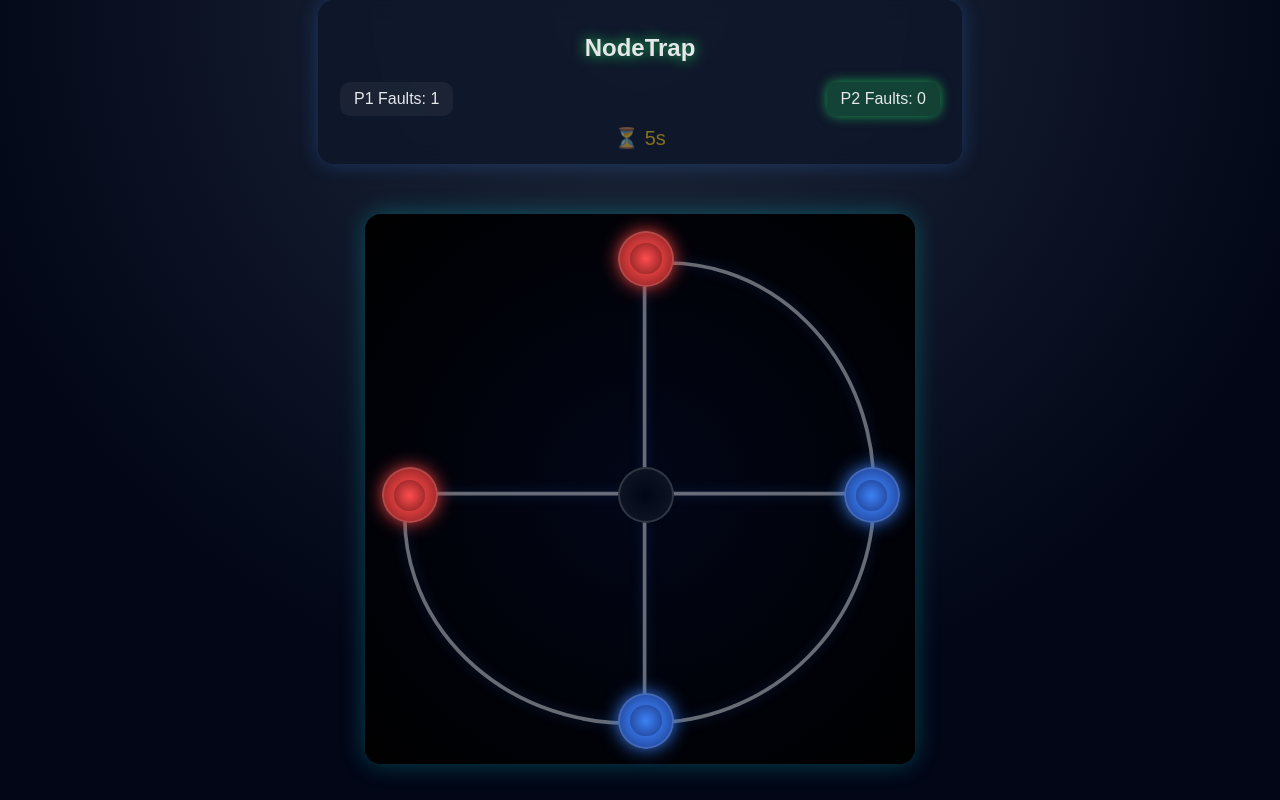
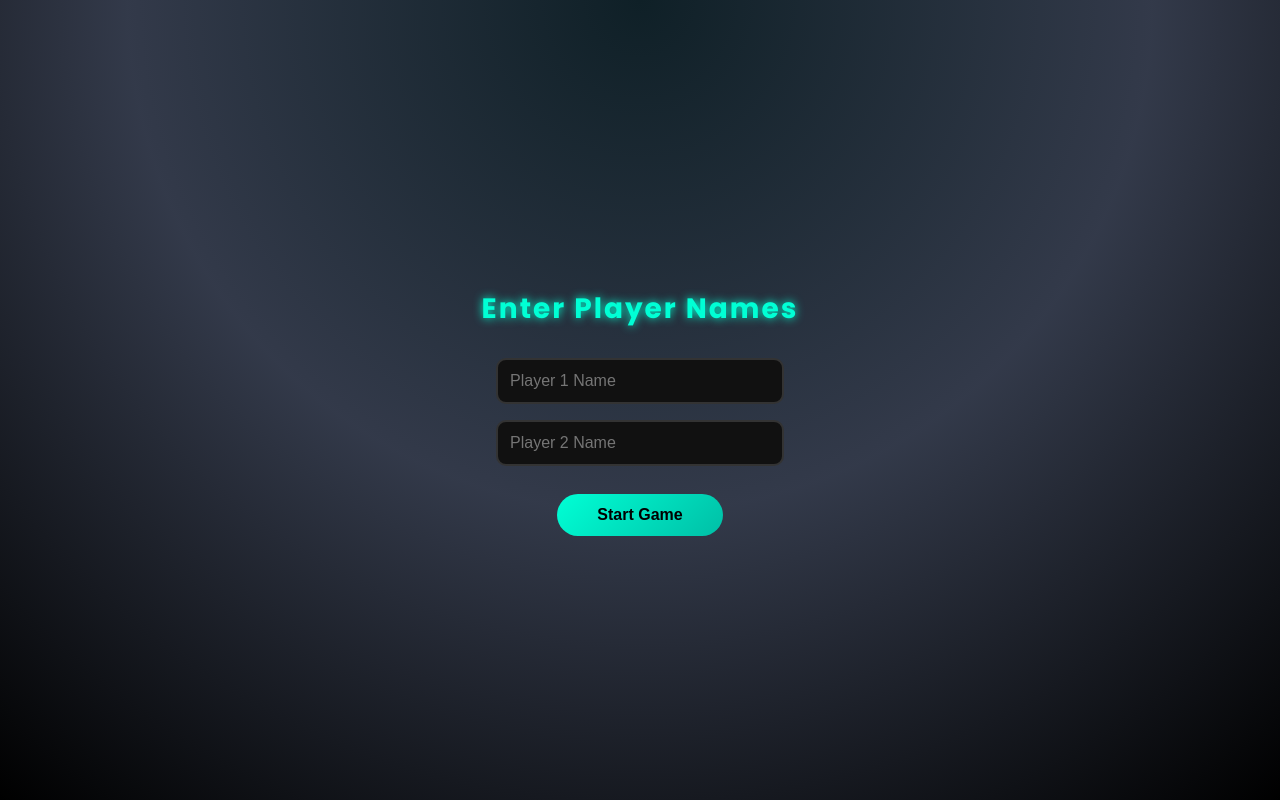
Before and after one commit to darvin-patel10/NodeTrap, a React (Vite) app: page / in a window 1280 px wide. Built offline with nearby package versions, Linux system fonts and the light colour scheme.

Commit message:
Add Winner Declaration Box and Player name Inserting Box

```diff
--- a/src/App.jsx
+++ b/src/App.jsx
@@ -1,11 +1,17 @@
-import React from "react";
+import { useState } from "react";
 import "./App.css";
+import Player from "./components/GameBoard/Player/player.jsx";
 import GameBoard from "./components/GameBoard/GameBoard";
 
-const App = () => {
+function App() {
+  const [players, setPlayers] = useState(null);
   return (
     <>
-      <GameBoard />
+      {!players ? (
+        <Player onStart={setPlayers} />
+      ) : (
+        <GameBoard players={players} onReset={() => setPlayers(null)} />
+      )}
     </>
   );
 };
--- a/src/components/GameBoard/GameBoard.jsx
+++ b/src/components/GameBoard/GameBoard.jsx
@@ -4,8 +4,9 @@ import "./GameBoard.css";
 import Circle from "./Circle/Circle";
 import ScoreBoard from "./scoreBoard/scoreBoard";
 import Paths from "./Path/path";
+import WinBox from "./WinBox/WinBox";
 
-function GameBoard() {
+function GameBoard({ players, onReset }) {
   const [circles, setCircles] = useState([
     {
       id: "C1",
@@ -44,8 +45,12 @@ function GameBoard() {
     }
   ]);
 
+  // Winner State
+  const [winner, setWinner] = useState(null);
+
   const [selectedCircleId, setSelectedCircleId] = useState(null);
   const [currentPlayer, setCurrentPlayer] = useState("P1");
+
 
   function handleCircleClick(circle) {
     // SELECT kukari
@@ -88,6 +93,9 @@ function GameBoard() {
 
 
   useEffect(() => {
+
+    if (winner) return;  // STOP TIMER IF GAME OVER
+
     if (timeLeft === 0) {
       handleFault();
       return;
@@ -98,7 +106,7 @@ function GameBoard() {
     }, 1000);
 
     return () => clearTimeout(timer);
-  }, [timeLeft, currentPlayer]);
+  }, [timeLeft, currentPlayer, winner]);
 
   // Store Faults
   const [faults, setFaults] = useState({
@@ -114,9 +122,15 @@ function GameBoard() {
 
       // 🔴 SECOND FAULT = LOSS
       if (updated[currentPlayer] === 2) {
-        const winner = currentPlayer === "P1" ? "P2" : "P1";
+        const winnerPlayer = currentPlayer === "P1" ? "P2" : "P1";
+
+        setWinner({
+          name: players[winnerPlayer],
+          reason: `${players[currentPlayer]} got 2 faults`
+        });
+
         // alert(`${winner} wins! 🎉 (${currentPlayer} got 2 faults)`);
-        resetGame()
+        // resetGame()
         return updated;
       }
 
@@ -133,8 +147,13 @@ function GameBoard() {
   // Reset Turn
   function resetTurn(nextPlayer) {
     if (!hasValidMove(nextPlayer)) {
-      // alert(`${currentPlayer} wins! 🎉 (Opponent has no valid move)`);
-      resetGame()
+      const winnerPlayer = nextPlayer === "P1" ? "P2" : "P1";
+
+        setWinner({
+          name: players[winnerPlayer],
+          reason: `${players[nextPlayer]} has no valid move`
+        });
+
       return;
     }
     setSelectedCircleId(null);
@@ -157,6 +176,20 @@ function GameBoard() {
     });
   }
 
+//   winner = {
+//   name: "Darvin",
+//   reason: "Opponent got 2 faults"
+// }
+
+function playagain() {
+    setCircles(circles);
+    setSelectedCircleId(null);
+    setCurrentPlayer("P1");
+    setFaults({ P1: 0, P2: 0 });
+    setTimeLeft(5);
+    setWinner(null);
+  }
+
   // Reset Game
   function resetGame() {
     setCircles(circles);
@@ -164,6 +197,9 @@ function GameBoard() {
     setCurrentPlayer("P1");
     setFaults({ P1: 0, P2: 0 });
     setTimeLeft(5);
+    setWinner(null);
+
+    onReset(); // 👈 send control back to Player.jsx
   }
 
   return (
@@ -171,6 +207,7 @@ function GameBoard() {
 
       <ScoreBoard
         currentPlayer={currentPlayer}
+        players={players}
         faults={faults}
         timeLeft={timeLeft}
         />
@@ -199,6 +236,15 @@ function GameBoard() {
           );
         })}
       </div>
+      {/* ✅ WIN BOX RENDER HERE */}
+        {winner && (
+          <WinBox
+            winnerName={winner.name}
+            reason={winner.reason}
+            onPlayagain={playagain}
+            onRestart={resetGame}
+          />
+        )}
     </div>
   );
 }
--- /dev/null
+++ b/src/components/GameBoard/Player/player.css
@@ -0,0 +1,82 @@
+/* Full screen center */
+.player-screen {
+  min-height: 100vh;
+  display: flex;
+  flex-direction: column;
+  justify-content: center;
+  align-items: center;
+
+  background: radial-gradient(circle at top, #0f2027, #0f172ad9, #000);
+  color: #ffffff;
+  font-family: "Poppins", sans-serif;
+}
+
+/* Game title */
+.player-screen h2 {
+  font-size: 28px;
+  margin-bottom: 20px;
+  letter-spacing: 2px;
+  color: #00ffd5;
+  text-shadow: 0 0 10px #00ffd5;
+}
+
+/* Input box */
+.player-screen input {
+  width: 260px;
+  padding: 12px;
+  margin: 8px 0;
+
+  background: #111;
+  border: 2px solid #333;
+  border-radius: 10px;
+  color: #fff;
+  font-size: 16px;
+
+  outline: none;
+  transition: 0.3s ease;
+}
+
+/* Input focus glow */
+.player-screen input:focus {
+  border-color: #00ffd5;
+  box-shadow: 0 0 10px #00ffd5;
+}
+
+/* Start Game button */
+.player-screen button {
+  margin-top: 20px;
+  padding: 12px 40px;
+
+  background: linear-gradient(135deg, #00ffd5, #00bfa6);
+  border: none;
+  border-radius: 30px;
+
+  font-size: 16px;
+  font-weight: bold;
+  color: #000;
+
+  cursor: pointer;
+  transition: all 0.3s ease;
+}
+
+/* Button hover animation */
+.player-screen button:hover {
+  transform: scale(1.05);
+  box-shadow: 0 0 20px #00ffd5;
+}
+
+/* Button click effect */
+.player-screen button:active {
+  transform: scale(0.95);
+}
+
+/* Responsive */
+@media (max-width: 480px) {
+  .player-screen input {
+    width: 220px;
+  }
+
+  .player-screen h2 {
+    font-size: 24px;
+  }
+}
--- /dev/null
+++ b/src/components/GameBoard/Player/player.jsx
@@ -0,0 +1,43 @@
+import { useState } from "react";
+import "./player.css";
+
+function Player({ onStart }) {
+  const [player1, setPlayer1] = useState("");
+  const [player2, setPlayer2] = useState("");
+
+  function handleStart() {
+    if (!player1 || !player2) {
+      alert("Please enter both player names");
+      return;
+    }
+
+    onStart({
+      P1: player1,
+      P2: player2
+    });
+  }
+
+  return (
+    <div className="player-screen">
+      <h2>Enter Player Names</h2>
+
+      <input
+        type="text"
+        placeholder="Player 1 Name"
+        value={player1}
+        onChange={(e) => setPlayer1(e.target.value)}
+      />
+
+      <input
+        type="text"
+        placeholder="Player 2 Name"
+        value={player2}
+        onChange={(e) => setPlayer2(e.target.value)}
+      />
+
+      <button onClick={handleStart}>Start Game</button>
+    </div>
+  );
+}
+
+export default Player;
--- /dev/null
+++ b/src/components/GameBoard/WinBox/WinBox.css
@@ -0,0 +1,76 @@
+/* Full screen dark overlay */
+.win-overlay {
+  position: fixed;
+  inset: 0;
+  background: rgba(0, 0, 0, 0.7);
+  backdrop-filter: blur(6px);
+
+  display: flex;
+  align-items: center;
+  justify-content: center;
+  z-index: 999;
+}
+
+/* Winner box */
+.win-box {
+  background: linear-gradient(145deg, #111, #1b1b1b);
+  padding: 30px 40px;
+  border-radius: 16px;
+  text-align: center;
+  color: white;
+  width: 320px;
+
+  animation: popIn 0.4s ease;
+  box-shadow: 0 0 30px rgba(0, 255, 213, 0.4);
+}
+
+/* Title */
+.win-box h2 {
+  color: #00ffd5;
+  letter-spacing: 2px;
+  margin-bottom: 10px;
+}
+
+/* Winner name */
+.winner-name {
+  font-size: 32px;
+  margin: 10px 0;
+  color: gold;
+  text-shadow: 0 0 15px gold;
+}
+
+/* Reason text */
+.win-reason {
+  font-size: 14px;
+  opacity: 0.8;
+  margin-bottom: 20px;
+}
+
+/* Restart button */
+.win-box button {
+  margin: 8px;
+  padding: 10px 30px;
+  background: linear-gradient(135deg, #00ffd5, #00bfa6);
+  border: none;
+  border-radius: 30px;
+  font-weight: bold;
+  cursor: pointer;
+  transition: 0.3s;
+}
+
+.win-box button:hover {
+  transform: scale(1.05);
+  box-shadow: 0 0 20px #00ffd5;
+}
+
+/* Animation */
+@keyframes popIn {
+  from {
+    transform: scale(0.6);
+    opacity: 0;
+  }
+  to {
+    transform: scale(1);
+    opacity: 1;
+  }
+}
--- /dev/null
+++ b/src/components/GameBoard/WinBox/WinBox.jsx
@@ -0,0 +1,20 @@
+import "./WinBox.css";
+
+function WinBox({ winnerName, reason, onPlayagain, onRestart }) {
+  return (
+    <div className="win-overlay">
+      <div className="win-box">
+        <h2>🏆 Winner</h2>
+
+        <h1 className="winner-name">{winnerName}</h1>
+
+        <p className="win-reason">{reason}</p>
+
+        <button onClick={onPlayagain}>Play Again</button>
+        <button onClick={onRestart}>Restart Game</button>
+      </div>
+    </div>
+  );
+}
+
+export default WinBox;
--- a/src/components/GameBoard/scoreBoard/scoreBoard.css
+++ b/src/components/GameBoard/scoreBoard/scoreBoard.css
@@ -1,7 +1,7 @@
 .dashboard {
   width: 100%;
   max-width: 600px;
-  background: rgba(15, 23, 42, 0.85);
+  background: #0f172ad9;
   backdrop-filter: blur(10px);
   border-radius: 16px;
   padding: 14px 22px;
@@ -10,15 +10,10 @@
   margin-bottom: 15px;
 }
 
-@keyframes glowPulse {
-  0% { text-shadow: 0 0 5px #22c55e; }
-  50% { text-shadow: 0 0 20px #22c55e; }
-  100% { text-shadow: 0 0 5px #22c55e; }
-}
-
 .dashboard h2 {
   text-align: center;
-  animation: glowPulse 2s infinite ease-in-out;
+  text-shadow: 0 0 90px #00ffd5;
+  font-size: 34px;
 }
 
 .status {
@@ -36,7 +31,7 @@
 
 .status span.active {
   background: rgba(34,197,94,0.25);
-  box-shadow: 0 0 12px rgba(34,197,94,0.8);
+  box-shadow: 0 0 12px #22c55ecc;
 }
 
 .timer {
--- a/src/components/GameBoard/scoreBoard/scoreBoard.jsx
+++ b/src/components/GameBoard/scoreBoard/scoreBoard.jsx
@@ -1,17 +1,17 @@
 import "./scoreBoard.css";
 
-function ScoreBoard({ currentPlayer, faults, timeLeft }) {
+function ScoreBoard({ currentPlayer, players, faults, timeLeft }) {
     return (
 
         <div className="dashboard">
             <h2>NodeTrap</h2>
             <div className="status">
                 <span className={currentPlayer === "P1" ? "active" : ""}>
-                    P1 Faults: {faults.P1}
+                    {players.P1}'s Faults: {faults.P1}
                 </span>
 
                 <span className={currentPlayer === "P2" ? "active" : ""}>
-                    P2 Faults: {faults.P2}
+                    {players.P2}'s Faults: {faults.P2}
                 </span>
             </div>
             <div className="timer">⏳ {timeLeft}s</div>
```
